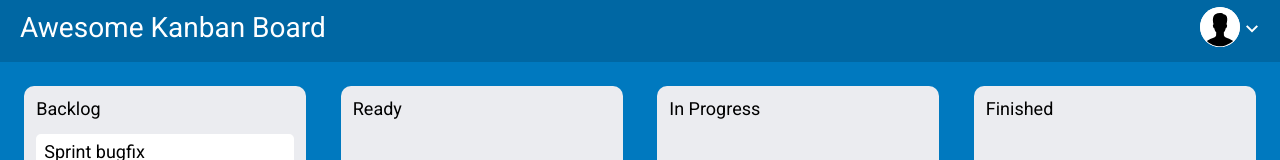
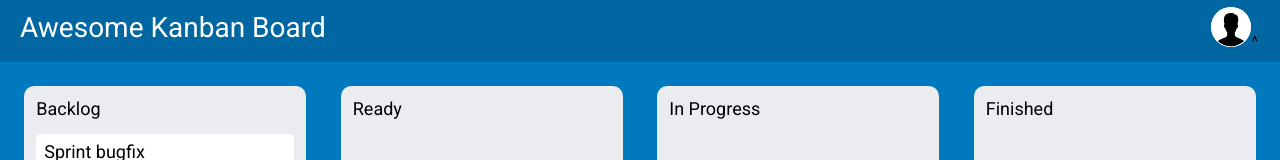
Before and after one commit to AnnaBezushko/kanban_board, a React (Create React App) app: page / in a window 1280 px wide. Shown: the top 160 px of the page. Built offline with nearby package versions, Linux system fonts and the light colour scheme.

Commit message:
user menu fixes

```diff
--- a/src/components/header/userMenu/userMenu.js
+++ b/src/components/header/userMenu/userMenu.js
@@ -18,9 +18,9 @@ const UserMenu = () => {
                 </defs>
             </svg>
 
-            <svg className={css.arrow} width="12" height="8" viewBox="0 0 12 8" fill="none" xmlns="http://www.w3.org/2000/svg">
+        {isOpened ? <svg className={css.arrow} width="12" height="8" viewBox="0 0 12 8" fill="none" xmlns="http://www.w3.org/2000/svg">
                 <path d="M1.415 0.209991L6 4.79499L10.585 0.209991L12 1.62499L6 7.62499L0 1.62499L1.415 0.209991Z" fill="white"/>
-            </svg>
+        </svg> : <span>^</span>}
 
         {isOpened && <Dropdown/>}
 
```
